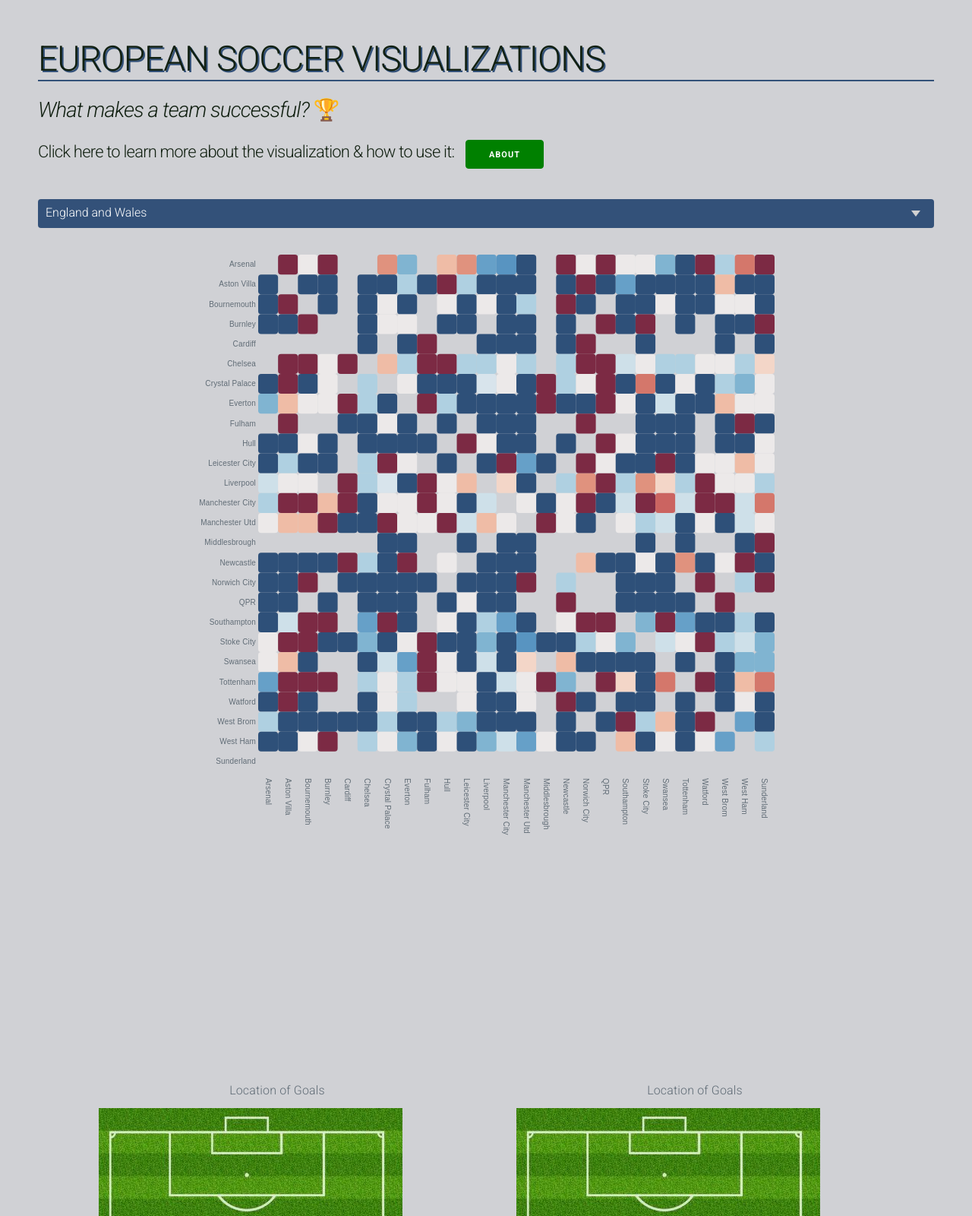
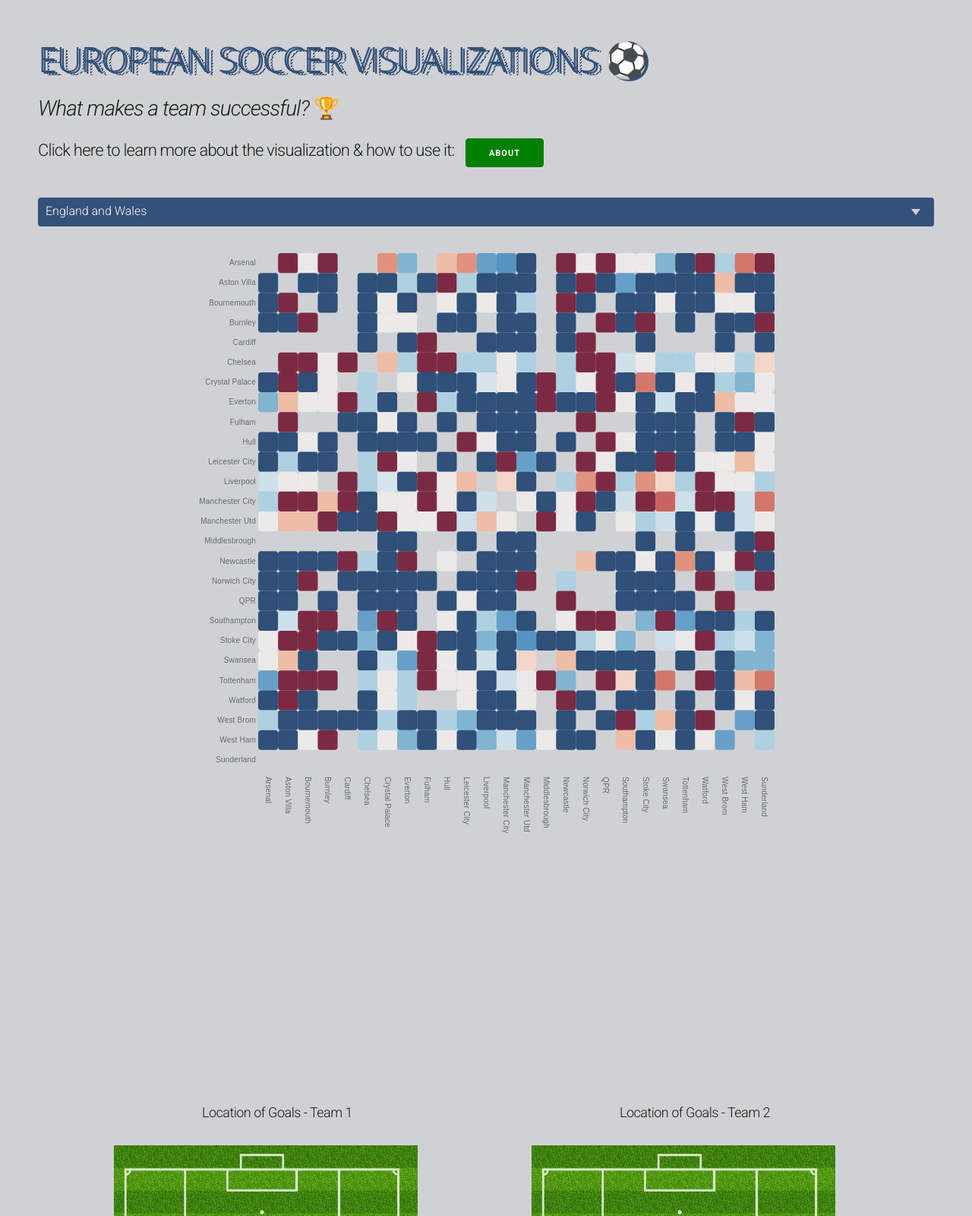
Before and after one commit to jolene-loz/soccer-data-visualization, a plain HTML site: page index.html in a window 1280 px wide. Shown: the top 1600 px of the page at 76% size. Drawn offline with nearby package versions, Linux system fonts and the light colour scheme.

Commit message:
Heading adjustments

```diff
--- a/goalLocation.js
+++ b/goalLocation.js
@@ -353,7 +353,7 @@ export function updateGoal(team1, team2){
             } else if (d.name === "More than 40 yards"){
               return d.y * 1.77
             }
-            else if (d.name == "Difficult Angle on the Right") {
+            else if (d.name == "Difficult Angle on the Right"){
                 return d.y * 0.9
             }
             else if (d.name == "Left Side of the Box") {
--- a/index.html
+++ b/index.html
@@ -19,7 +19,7 @@
 
   </head>
   <body>
-    <strong><h1 class="tracking-in-expand">European Soccer Visualizations</h1></strong>
+    <strong><h1 class="tracking-in-expand">European Soccer Visualizations ⚽️</h1></strong>
 
     <em><h3>What makes a team successful? </em>🏆</h3>
 
@@ -51,13 +51,13 @@
     </div>
     <div class = 'row'>
       <div class = 'column'>
-        <div>Location of Goals</div>
-        <div class="goalLocation" style = "margin-top: 10px; margin-left: 30px; display: flex; float: left"></div>
+        <center><h5>Location of Goals - Team 1</h5></center>
+        <div class="goalLocation" style = "margin-top: 10px; margin-left: 50px; display: flex; float: left"></div>
         <!-- padding-left: 100px; padding-right: 100px;  -->
       </div>
       <div class = 'column'>
-        <div>Location of Goals</div>
-        <div class="goalLocation2"style = "margin-top: 10px; margin-left: 30px; display: flex; float: left"></div>
+        <center><h5>Location of Goals - Team 2</h5></center>
+        <div class="goalLocation2"style = "margin-top: 10px; margin-left: 50px; display: flex; float: left"></div>
       </div>
     </div>
   </div>
--- a/style.css
+++ b/style.css
@@ -1,6 +1,7 @@
 body{
     padding: 50px;
     background-color: #D0D1D5;
+    font-family: 'Ultra', sans-serif;
 }
 
 .tooltipAssist{
@@ -42,15 +43,54 @@ a.button:focus{
     background-color: darkgreen;
 }
 
-h1{
-    color: rgb(17, 32, 17);
-    font-size: 4.5em;
-    font-weight: bold;
-    letter-spacing: -2px;
-    border-bottom: 2px solid #335179;
+
+h1 {
+    margin-top: 50px;
+    margin-bottom: 60px;
+    font-family: 'Open Sans', sans-serif;
+    color: #335179;
+    text-decoration: none;
     text-transform: uppercase;
-    text-shadow: 2px 2px  #335179;
-}
+    font-size: 50px;
+    font-weight: 800;
+    letter-spacing: -3px;
+    line-height: 1;
+    text-shadow: #335179 3px 2px 0;
+    position: relative;
+  }
+
+h1:after {
+    content:"EUROPEAN SOCCER VISUALIZATIONS";
+    position: absolute;
+    left: 8px;
+    top: 4px;
+
+  }
+
+  h1:after {
+    background-image: -webkit-linear-gradient(left top, transparent 0%, transparent 0%, #335179 25%, #335179 50%, transparent 50%, transparent 75%, #555 75%);
+    background-size: 4px 4px;
+    -webkit-background-clip: text;
+    -webkit-text-fill-color: transparent;
+    z-index: -5;
+    display: block;
+    text-shadow: none;
+  }
+
+  h2 {
+    margin-top: 50px;
+    margin-bottom: 60px;
+    font-family: 'Open Sans', sans-serif;
+    color: #335179;
+    text-decoration: none;
+    text-transform: uppercase;
+    font-size: 50px;
+    font-weight: 800;
+    letter-spacing: -3px;
+    line-height: 1;
+    text-shadow: #0e151f 2px 1px 0;
+    position: relative;
+  }
 
 
 h3{
@@ -59,6 +99,11 @@ h3{
 }
 
 h4{
+    color: rgb(17, 32, 17);
+    font-size: 4.5em;
+}
+
+h5{
     color: rgb(17, 32, 17);
     font-size: 4.5em;
 }
```
Also changed, not shown: about.html (+1 -1 lines).
